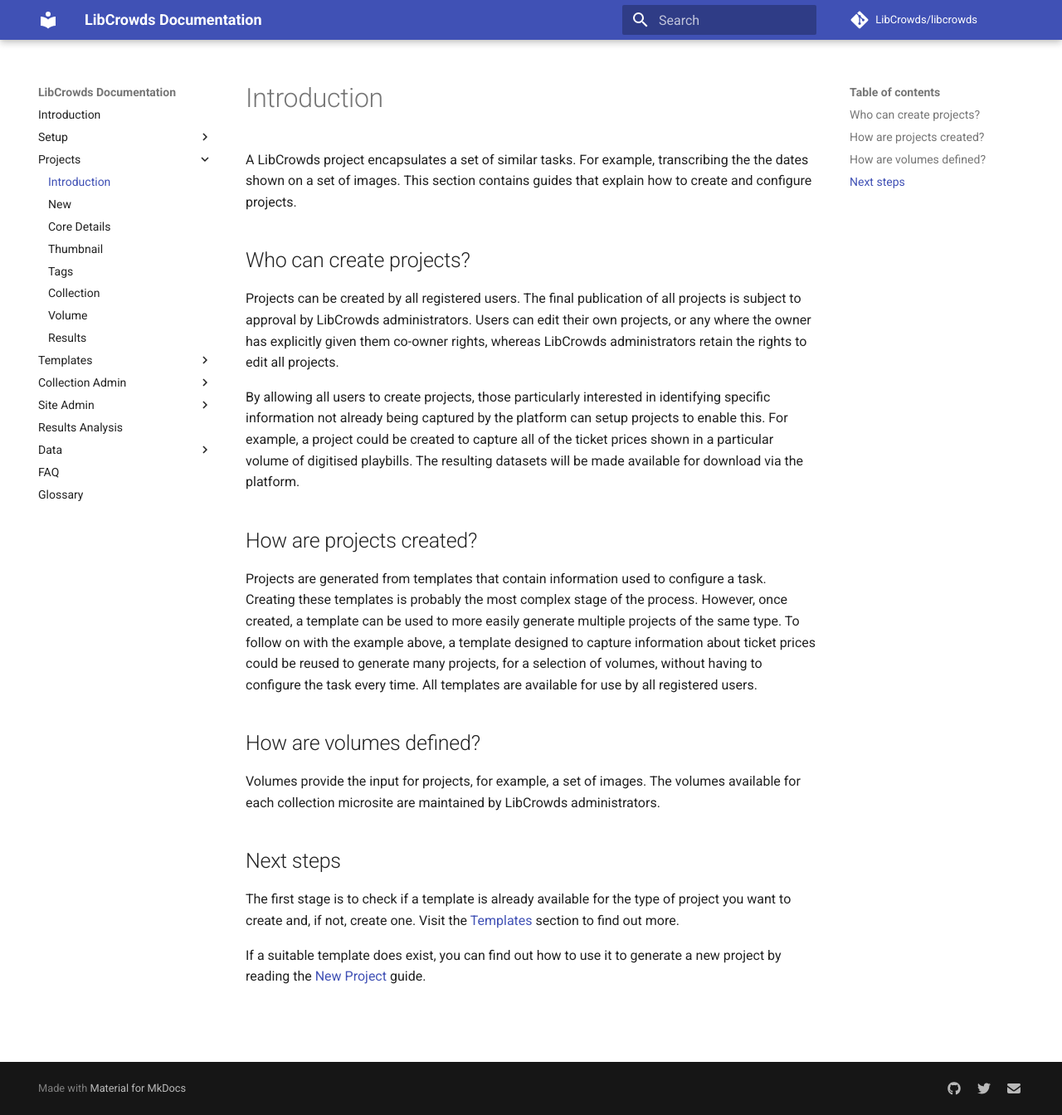
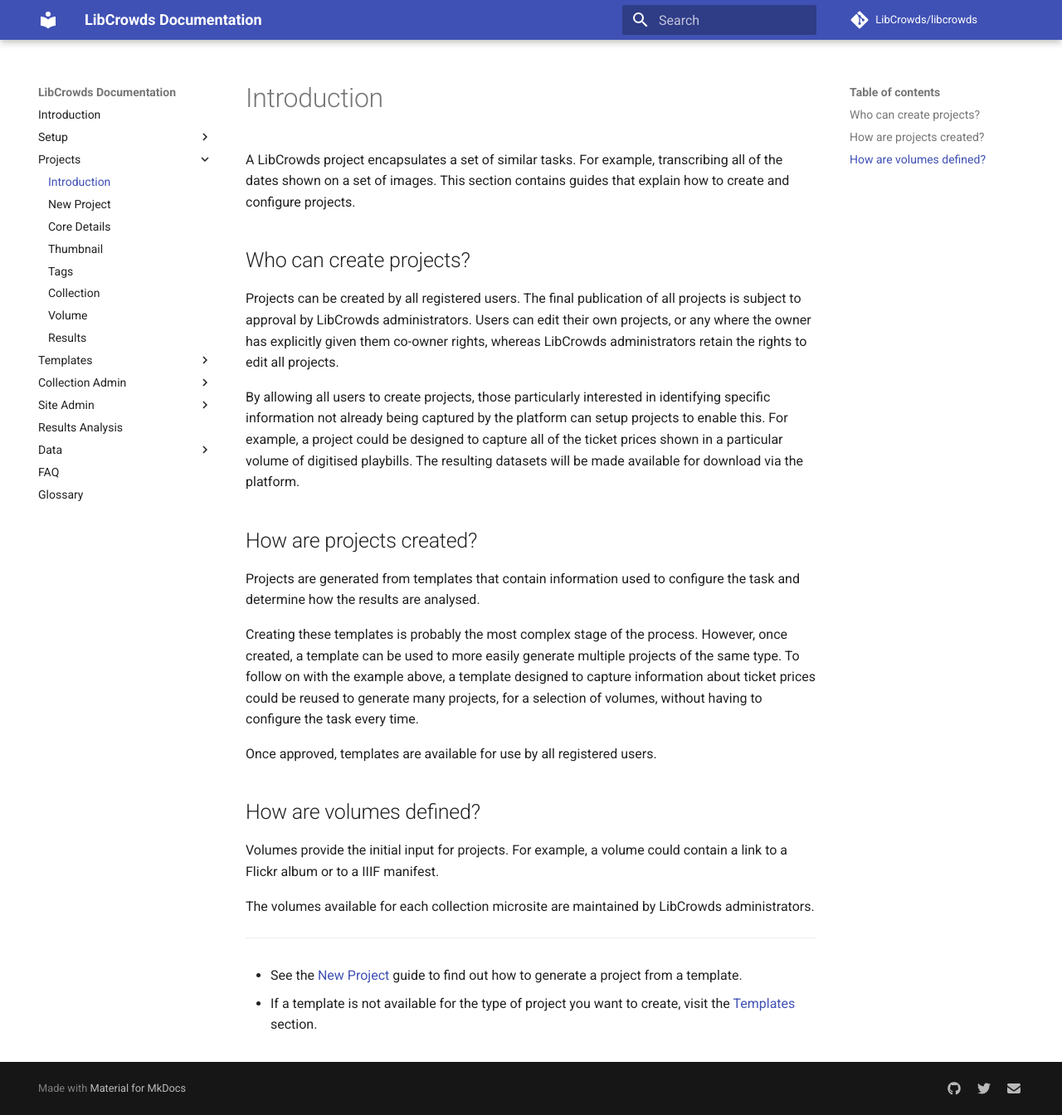
Before and after one commit to LibCrowds/docs, an MkDocs documentation site: the page built from docs/projects/introduction.md, in a window 1280 px wide and 1344 px high. Shown: the whole window at 83% size. Built offline with MkDocs 1.6.1 and Material for MkDocs 9.7.7, drawn with Linux system fonts in a browser that asks for light colours; comment, search, counter and statistics services are not loaded; old or Windows-style settings are respelled for this version of MkDocs.

Commit message:
Update projects intro

```diff
--- a/docs/projects/introduction.md
+++ b/docs/projects/introduction.md
@@ -12,7 +12,7 @@
 
 By allowing all users to create projects, those particularly interested in
 identifying specific information not already being captured by the platform
-can setup projects to enable this. For example, a project could be created to
+can setup projects to enable this. For example, a project could be designed to
 capture all of the ticket prices shown in a particular volume of digitised
 playbills. The resulting datasets will be made available for download via the
 platform.
@@ -20,25 +20,30 @@
 ## How are projects created?
 
 Projects are generated from templates that contain information used to
-configure a task. Creating these templates is probably the most complex stage
-of the process. However, once created, a template can be used to more easily
-generate multiple projects of the same type. To follow on with the example
-above, a template designed to capture information about ticket prices could be
-reused to generate many projects, for a selection of volumes, without having
-to configure the task every time. All templates are available for use by all
-registered users.
+configure the task and determine how the results are analysed.
+
+Creating these templates is probably the most complex stage of the process.
+However, once created, a template can be used to more easily generate multiple
+projects of the same type. To follow on with the example above, a template
+designed to capture information about ticket prices could be reused to generate
+many projects, for a selection of volumes, without having to configure the task
+every time.
+
+Once approved, templates are available for use by all registered users.
 
 ## How are volumes defined?
 
-Volumes provide the input for projects, for example, a set of images. The
-volumes available for each collection microsite are maintained by LibCrowds
-administrators.
+Volumes provide the initial input for projects. For example, a volume could
+contain a link to a Flickr album or to a IIIF manifest.
 
-## Next steps
+The volumes available for each collection microsite are maintained by
+LibCrowds administrators.
 
-The first stage is to check if a template is already available for the type of
-project you want to create and, if not, create one. Visit the
-[Templates](/templates/introduction) section to find out more.
+---
 
-If a suitable template does exist, you can find out how to use it to generate
-a new project by reading the [New Project](/projects/new.md) guide.
+- See the [New Project](/projects/new.md) guide to find out how to generate a
+project from a template.
+
+- If a template is not available for the type of
+project you want to create, visit the
+[Templates](/templates/introduction) section.
--- a/mkdocs.yml
+++ b/mkdocs.yml
@@ -35,7 +35,7 @@
     - Testing: 'setup/testing.md'
   - Projects:
     - Introduction: 'projects/introduction.md'
-    - New: 'projects/new.md'
+    - New Project: 'projects/new.md'
     - Core Details: 'projects/details.md'
     - Thumbnail: 'projects/thumbnail.md'
     - Tags: 'projects/tags.md'
@@ -44,13 +44,13 @@
     - Results: 'projects/results.md'
   - Templates:
     - Introduction: 'templates/introduction.md'
-    - New: 'templates/new.md'
+    - New Template: 'templates/new.md'
     - Core Details: 'templates/details.md'
     - Analysis Rules: 'templates/analysis.md'
     - Tutorial: 'templates/tutorial.md'
   - Collection Admin:
     - Introduction: 'collections/introduction.md'
-    - New: 'collections/new.md'
+    - New Collection: 'collections/new.md'
     - Core Details: 'collections/details.md'
     - Page Content: 'collections/content.md'
     - Celebration: 'collections/celebration.md'
```
Also changed, not shown: other parts of docs/projects/introduction.md (+1 -1 lines).
